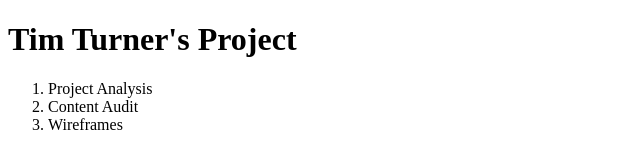
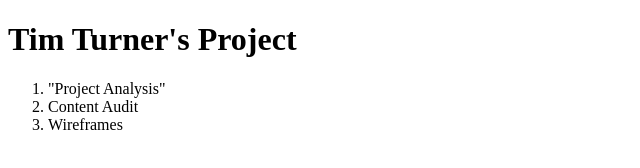
Before and after one commit to pttimturner/wsp-Tim-Turner-project-files, a plain HTML site: page project/index.html in a window 1280 px wide. Shown: the full height of the page, 0-640 px from the left. Drawn offline with Linux system fonts and the light colour scheme.

Commit message:
A href edit

```diff
--- a/project/index.html
+++ b/project/index.html
@@ -10,7 +10,7 @@
 <body>
 	<h1>Tim Turner's Project</h1>
 	<ol>
-		<li>Project Analysis</li>
+		<li>"Project Analysis"</li>
 		<li>Content Audit</li>
 		<li>Wireframes</li>
 	</ol>
```
